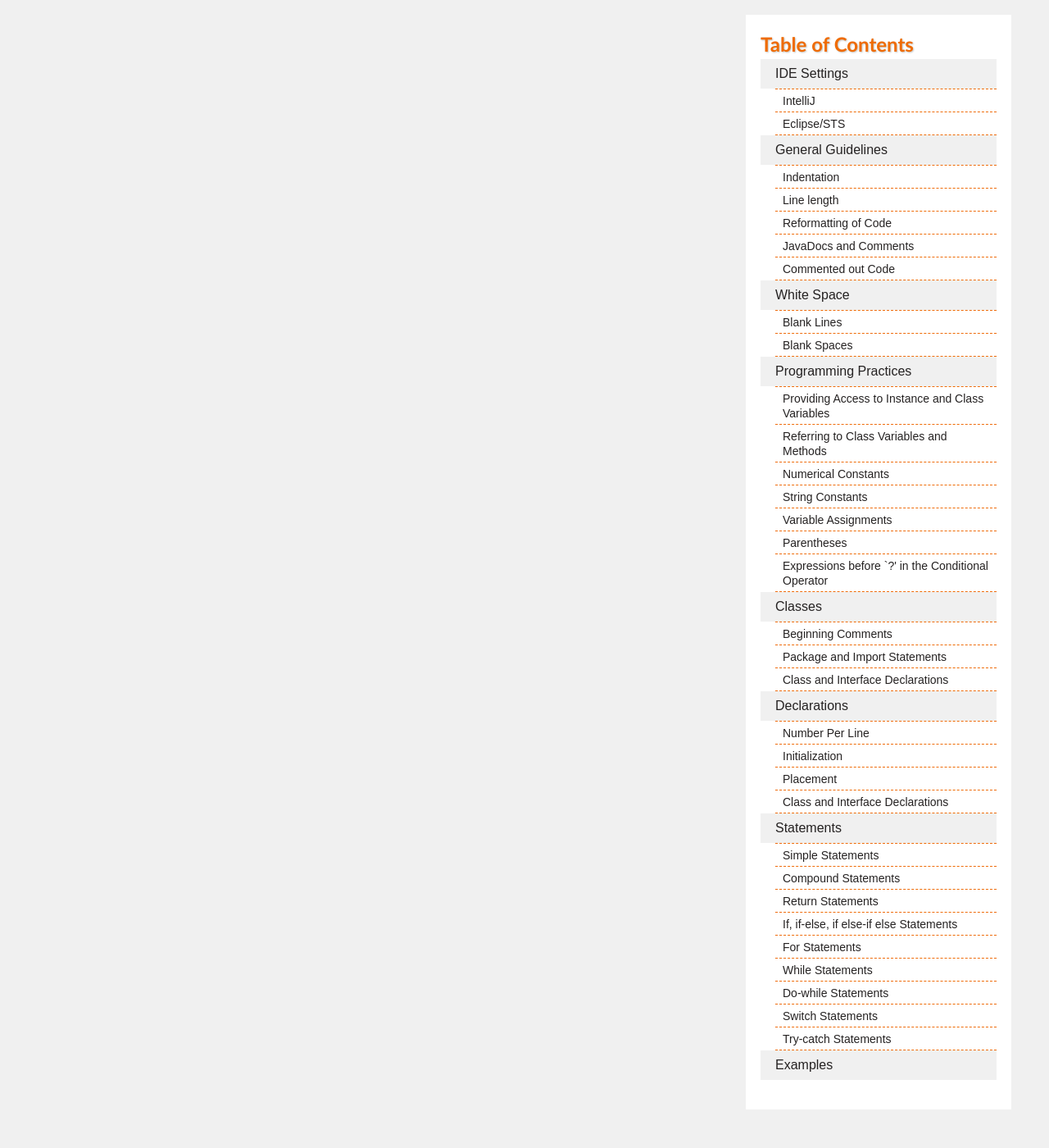
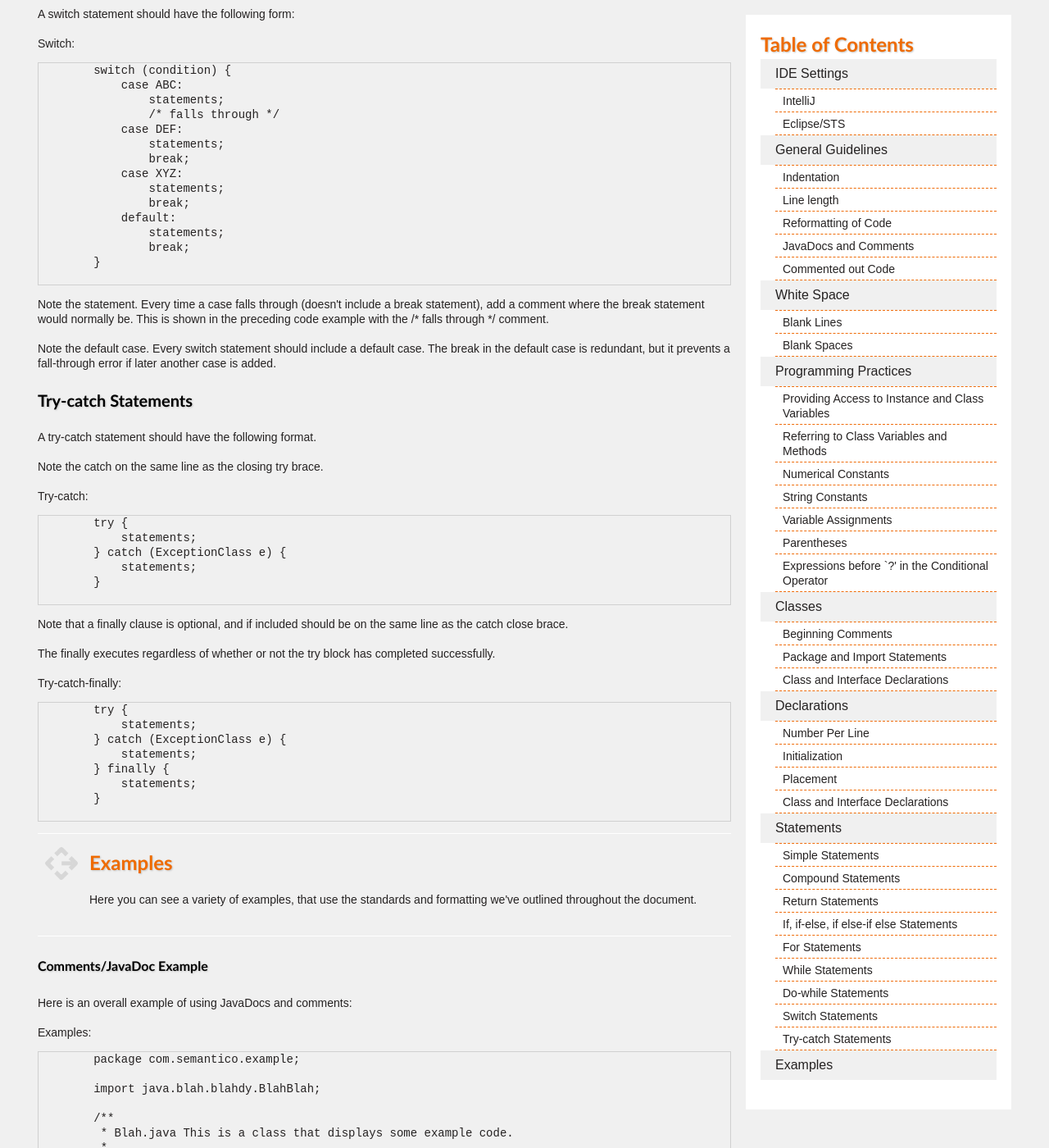
Before and after one commit to semantico/standards, a Jekyll site: the page built from java/index.html, in a window 1280 px wide and 1400 px high, scrolled down 10681 px. Shown: the whole window at 82% size. Built offline with Jekyll 4.4.1, drawn with Linux system fonts in a browser that asks for light colours; some of the changed text lies outside the part shown.

Commit message:
Update textareas to code>pre's

```diff
--- a/_includes/sections/java/classes.html
+++ b/_includes/sections/java/classes.html
@@ -16,7 +16,7 @@
     <p>This comes under the package name and import statements and just above the class declaration.</p>
 
     <figure class="preCode">Class start</figure>
-    <textarea class="brush:java">
+    <code><pre class="java">
        package com.semantico.example;
 
        import java.util.*;
@@ -34,18 +34,18 @@
        public class ClassNameHere {
            ...
        }
-    </textarea>
+    </pre></code>
 
 	<h2 id="packageAndImportStatements">Package and Import Statements</h2>
 
 	<p>The first non-comment line of most Java source files is a package statement. After that, import statements can follow. For example:</p>
 
 	<figure class="preCode">Package and Import Statements</figure>
-	<textarea class="brush:java">
+	<code><pre class="java">
         package java.awt;
 
         import java.awt.peer.CanvasPeer;
-    </textarea>
+    </pre></code>
 
     <h2 id="classAndInterfaceDeclarations">Class and Interface Declarations</h2>
 
--- a/_includes/sections/java/declarations.html
+++ b/_includes/sections/java/declarations.html
@@ -13,16 +13,16 @@
 	<p>One declaration per line is recommended since it encourages commenting. In other words:</p>
 
     <figure class="preCode">Separate lines:</figure>
-    <textarea class="brush:html">
+    <code><pre class="java">
         int level; // indentation level
         int size;  // size of table
-    </textarea>
+    </pre></code>
 
 
     <figure class="preCode">Preferred over:</figure>
-    <textarea class="brush:html">
+    <code><pre class="java">
         int level, size;
-    </textarea>
+    </pre></code>
 
     <h2 id="initialization">Initialization</h2>
 
@@ -36,7 +36,7 @@
         portability within the scope.</p>
 
     <figure class="preCode">Block:</figure>
-    <textarea class="brush:html">
+    <code><pre class="java">
         void myMethod() {
             int int1 = 0;         // beginning of method block
 
@@ -45,12 +45,12 @@
                 ...
              }
         }
-    </textarea>
+    </pre></code>
 
     <p>Avoid local declarations that hide declarations at higher levels. For example, do not declare the same variable name in an inner block:</p>
 
     <figure class="preCode">Block:</figure>
-    <textarea class="brush:html">
+    <code><pre class="java">
         int count;
         ...
         myMethod() {
@@ -60,7 +60,7 @@
             }
         ...
         }
-    </textarea>
+    </pre></code>
 
     <h2 id="classAndInterfaceDeclarations">Class and Interface Declarations</h2>
 
@@ -76,7 +76,7 @@
 
 
     <figure class="preCode">Formatting:</figure>
-    <textarea class="brush:html">
+    <code><pre class="java">
         class Sample extends Object {
             int ivar1;
             int ivar2;
@@ -90,5 +90,5 @@
 
             ...
         }
-    </textarea>
+    </pre></code>
 </section>
--- a/_includes/sections/java/overallExamples.html
+++ b/_includes/sections/java/overallExamples.html
@@ -14,7 +14,7 @@
     <p>Here is an overall example of using JavaDocs and comments:</p>
 
     <figure class="preCode">Examples:</figure>
-    <textarea class="brush:html">
+    <code><pre class="java">
         package com.semantico.example;
 
         import java.blah.blahdy.BlahBlah;
@@ -65,7 +65,7 @@
                 // ...implementation goes here...
             }
         }
-    </textarea>
+    </pre></code>
 
 
 </section>
--- a/_includes/sections/java/programmingPractices.html
+++ b/_includes/sections/java/programmingPractices.html
@@ -18,13 +18,13 @@
     <p>Avoid using an object to access a class (static) variable or method. Use a class name instead. For example:</p>
 
     <figure class="preCode">Examples:</figure>
-    <textarea class="brush:java">
+    <code><pre class="java">
         classMethod();             //OK
 
         AClass.classMethod();      //OK
 
         anObject.classMethod();    //AVOID!
-    </textarea>
+    </pre></code>
 
     <h2 id="numericalConstants">Numerical Constants</h2>
 
@@ -43,25 +43,25 @@
     <p>Avoid using an object to access a class (static) variable or method. Use a class name instead. For example:</p>
 
     <figure class="preCode">Avoid:</figure>
-    <textarea class="brush:html">
+    <code><pre class="java">
         fooBar.fChar = barFoo.lchar = 'c'; // AVOID!
-    </textarea>
+    </pre></code>
 
     <p>Do not use embedded assignments in an attempt to improve run-time performance. This is the job of the compiler.
         Example:</p>
 
     <figure class="preCode">Avoid:</figure>
-    <textarea class="brush:html">
+    <code><pre class="java">
         d = (a = b + c) + r;        // AVOID!
-    </textarea>
+    </pre></code>
 
     <p>Should actually be written like:</p>
 
     <figure class="preCode">Actual:</figure>
-    <textarea class="brush:html">
+    <code><pre class="java">
         a = b + c;
         d = a + r;
-    </textarea>
+    </pre></code>
 
 
     <h2 id="parentheses">Parentheses</h2>
@@ -72,10 +72,10 @@
         programmers know precedence as well as you do.</p>
 
     <figure class="preCode">Examples:</figure>
-    <textarea class="brush:java">
+    <code><pre class="java">
         if (a == b && c == d)     // AVOID!
         if ((a == b) && (c == d)) // RIGHT
-    </textarea>
+    </pre></code>
 
 
     <h2 id="expressionsConditional">Expressions before `?' in the Conditional Operator</h2>
@@ -84,8 +84,8 @@
         parenthesized.</p>
 
     <figure class="preCode">Example:</figure>
-    <textarea class="brush:html">
+    <code><pre class="java">
         (x >= 0) ? x : -x;
-    </textarea>
+    </pre></code>
 
 </section>
--- a/_includes/sections/java/statements.html
+++ b/_includes/sections/java/statements.html
@@ -14,11 +14,11 @@
 	<p>Each line should contain at most one statement:</p>
 
     <figure class="preCode">Basic:</figure>
-    <textarea class="brush:java">
+    <code><pre class="java">
         argv++;         // Correct
         argc--;         // Correct
         argv++; argc--; // AVOID!
-    </textarea>
+    </pre></code>
 
 	<h2 id="compoundStatements">Compound Statements</h2>
 
@@ -38,13 +38,13 @@
 	<p>A return statement with a value should not use parentheses unless they make the return value more obvious in some way:</p>
 
     <figure class="preCode">Return:</figure>
-	<textarea class="brush:java">
+	<code><pre class="java">
         return;
 
         return myDisk.size();
 
         return (size ? size : defaultSize);
-    </textarea>
+    </pre></code>
 
     <h2 id="ifStatements">If, if-else, if else-if else Statements</h2>
 
@@ -52,7 +52,7 @@
     <p>Note the space before the parentheses and the braces.</p>
 
     <figure class="preCode">If/Else:</figure>
-    <textarea class="brush:java">
+    <code><pre class="java">
         if (condition) {
             statements;
         }
@@ -70,15 +70,15 @@
         } else {
             statements;
         }
-    </textarea>
+    </pre></code>
 
     <p>You <b>MUST</b> always use braces, do not do:</p>
 
     <figure class="preCode">Bad:</figure>
-    <textarea class="brush:java">
+    <code><pre class="java">
         if (condition) //AVOID! THIS OMITS THE BRACES {}!
             statement;
-    </textarea>
+    </pre></code>
 
 
     <h2 id="forStatements">For Statements</h2>
@@ -86,28 +86,28 @@
     <p>A standard "for" statement should have either this form:</p>
 
     <figure class="preCode">For:</figure>
-    <textarea class="brush:java">
+    <code><pre class="java">
         for (initialization; condition; update) {
             statements;
         }
-    </textarea>
+    </pre></code>
 
     <p>Or the new enhanced (Java 5) for-each form:</p>
 
     <figure class="preCode">New(ish) for:</figure>
-    <textarea class="brush:java">
+    <code><pre class="java">
         for (Object object : collection[Object]) {
             statements;
         }
-    </textarea>
+    </pre></code>
 
     <p>An empty for statement (one in which all the work is done in the initialization, condition, and update clauses)
         should have the following form:</p>
 
     <figure class="preCode">Empty for:</figure>
-    <textarea class="brush:java">
+    <code><pre class="java">
         for (initialization; condition; update);
-    </textarea>
+    </pre></code>
 
     <p>Note: When using the comma operator in the initialization or update clause of a for statement, avoid the
         complexity of using more than three variables. If needed, use separate statements before the for loop
@@ -119,36 +119,36 @@
     <p>A "while" statement should have the following form:</p>
 
     <figure class="preCode">While:</figure>
-    <textarea class="brush:java">
+    <code><pre class="java">
         while (condition) {
             statements;
         }
-    </textarea>
+    </pre></code>
 
     <p>An empty while statement should have the following form:</p>
 
     <figure class="preCode">Empty While:</figure>
-    <textarea class="brush:java">
+    <code><pre class="java">
         while (condition);
-    </textarea>
+    </pre></code>
 
     <h2 id="doWhileStatements">Do-while Statements</h2>
 
     <p>A do-while statement should have the following form, note the while is on the same line as the ending brace:</p>
 
     <figure class="preCode">Do-while:</figure>
-    <textarea class="brush:java">
+    <code><pre class="java">
         do {
             statements;
         } while (condition);
-    </textarea>
+    </pre></code>
 
     <h2 id="switchStatements">Switch Statements</h2>
 
     <p>A switch statement should have the following form:</p>
 
     <figure class="preCode">Switch:</figure>
-    <textarea class="brush:java">
+    <code><pre class="java">
         switch (condition) {
             case ABC:
                 statements;
@@ -163,7 +163,7 @@
                 statements;
                 break;
         }
-    </textarea>
+    </pre></code>
 
     <p>Note the statement. Every time a case falls through (doesn't include a break statement), add a comment where the
         break statement would normally be. This is shown in the preceding code example with the /* falls through */ comment.</p>
@@ -177,19 +177,19 @@
     <p>Note the catch on the same line as the closing try brace.</p>
 
     <figure class="preCode">Try-catch:</figure>
-    <textarea class="brush:java">
+    <code><pre class="java">
         try {
             statements;
         } catch (ExceptionClass e) {
             statements;
         }
-    </textarea>
+    </pre></code>
 
     <p>Note that a finally clause is optional, and if included should be on the same line as the catch close brace.</p>
     <p>The finally executes regardless of whether or not the try block has completed successfully.</p>
 
     <figure class="preCode">Try-catch-finally:</figure>
-    <textarea class="brush:java">
+    <code><pre class="java">
         try {
             statements;
         } catch (ExceptionClass e) {
@@ -197,5 +197,5 @@
         } finally {
             statements;
         }
-    </textarea>
+    </pre></code>
 </section>
--- a/_includes/sections/java/whiteSpace.html
+++ b/_includes/sections/java/whiteSpace.html
@@ -40,11 +40,11 @@
     <ul>
         <li>A keyword followed by a parenthesis should be separated by a space. Example:
             <p></p>
-            <textarea class="brush:java">
+            <code><pre class="java">
                 while (true) {
                     ...
                 }
-            </textarea>
+            </pre></code>
             Note that a blank space should not be used between a method name and its opening parenthesis.
             This helps to distinguish keywords from method calls.
             <p></p>
@@ -57,7 +57,7 @@
         <li>All binary operators except . should be separated from their operands by spaces. Blank spaces should never
             separate unary operators such as unary minus, increment ("++"), and decrement ("--") from their operands. Example:
             <p></p>
-            <textarea class="brush:java">
+            <code><pre class="java">
                 a += c + d;
                 a = (a + b) / (c * d);
 
@@ -65,24 +65,24 @@
                     n++;
                 }
                 printSize("size is " + foo + "\n");
-            </textarea>
+            </pre></code>
             <p></p>
         </li>
         <li>
             The expressions in a for statement should be separated by blank spaces. Example:
             <p></p>
-            <textarea class="brush:java">
+            <code><pre class="java">
                 for (expr1; expr2; expr3)
-            </textarea>
+            </pre></code>
             <p></p>
         </li>
         <li>
             Casts should be followed by a blank space. Examples:
             <p></p>
-            <textarea class="brush:java">
+            <code><pre class="java">
                 myMethod((byte) aNum, (Object) x);
                 myMethod((int) (cp + 5), ((int) (i + 3)) + 1);
-            </textarea>
+            </pre></code>
             <p></p>
         </li>
     </ul>
```
